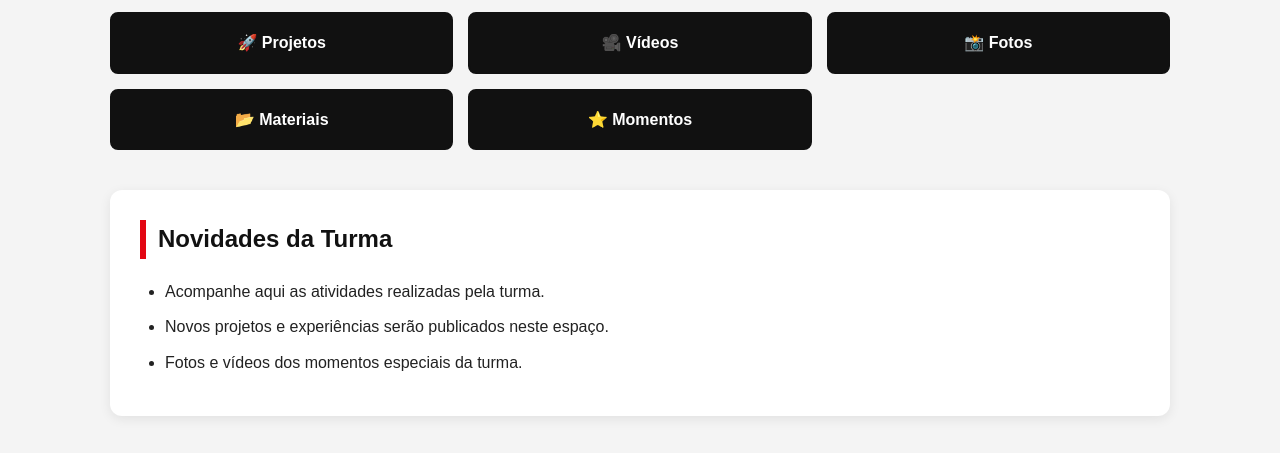
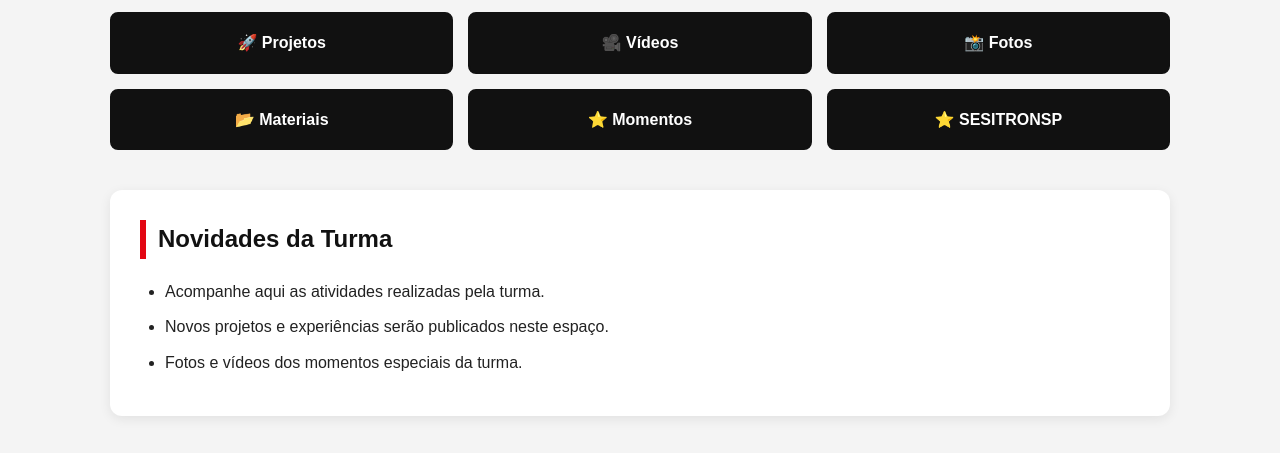
Before and after one commit to Josueluizpro/5-ANO-EF, a plain HTML site: page index.html in a window 1280 px wide. Shown: the part 1033-1486 px from the top of the page. Drawn offline with Linux system fonts and the light colour scheme.

Commit message:
Update index.html

```diff
--- a/index.html
+++ b/index.html
@@ -152,6 +152,13 @@
                 <a href="#" class="botao">
                     ⭐ Momentos
                 </a>
+
+                 <a href="
+https://josueluizpro.github.io/SESITRONSP-CE-397/#" class="botao">
+                    ⭐ SESITRONSP
+                </a>
+
+
 
             </div>
 
```
